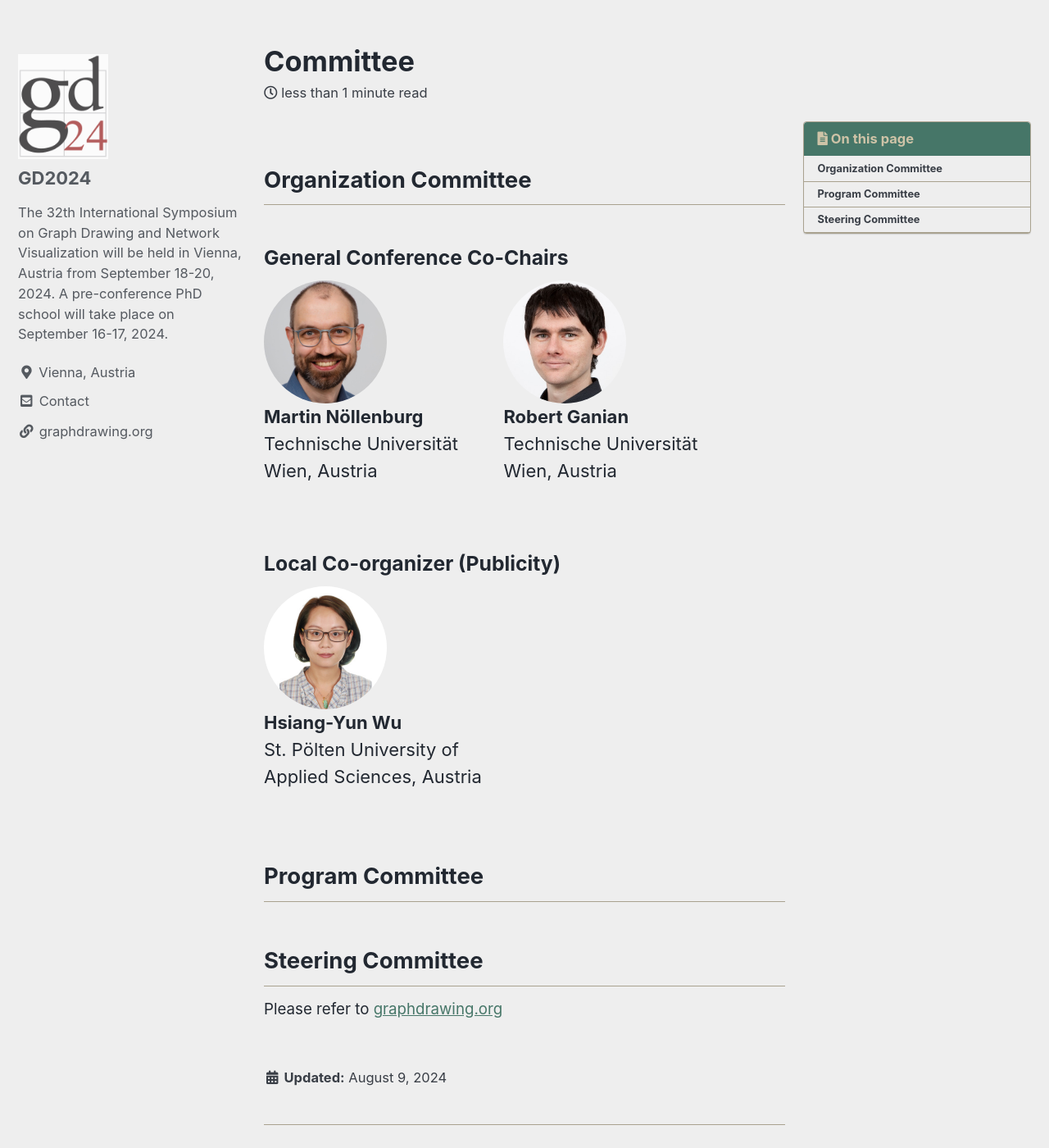
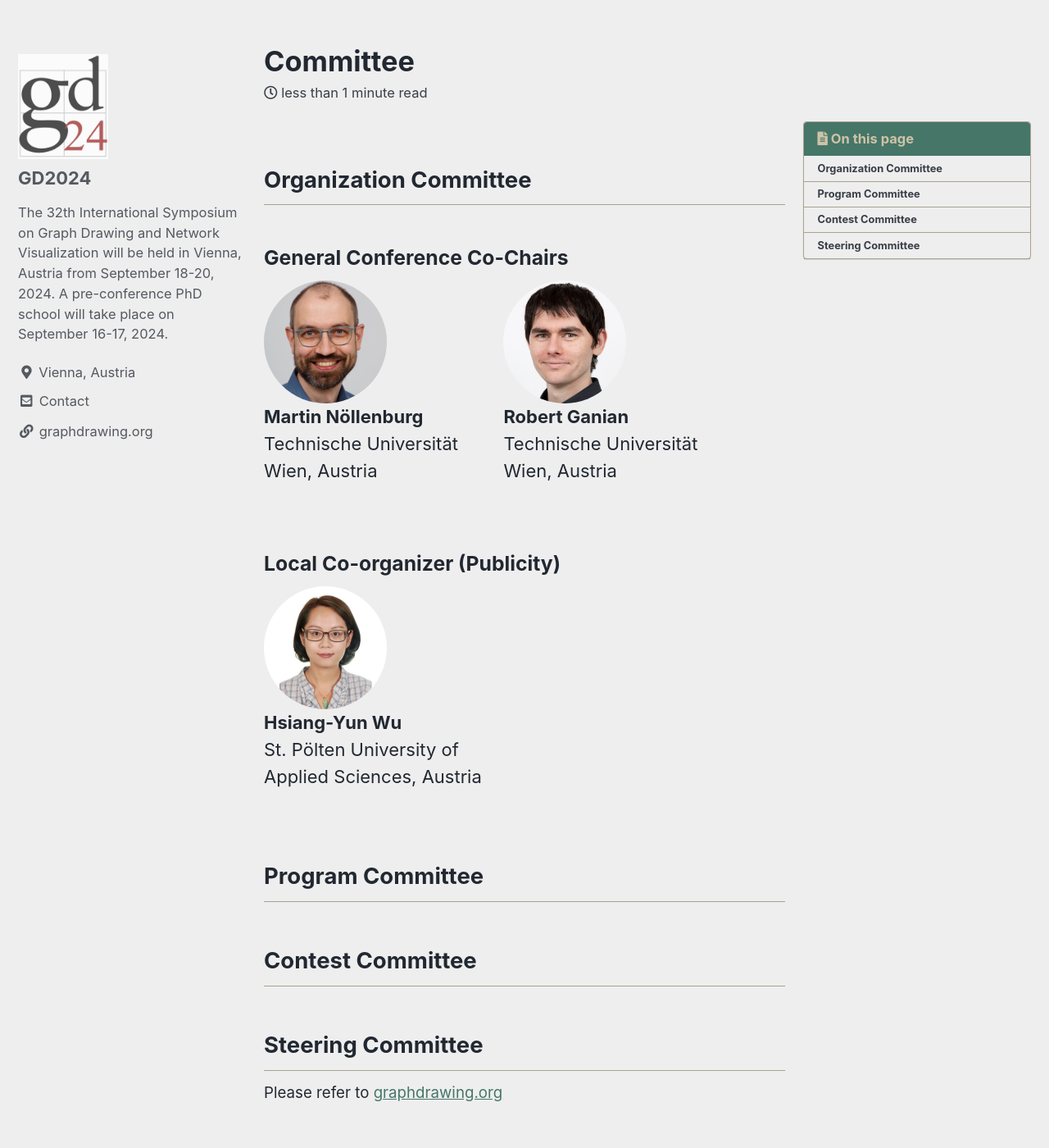
Before and after one commit to graphdrawing/gd2024, a Jekyll site: the page built from pages/committee.md, in a window 1280 px wide and 1400 px high, scrolled down 367 px. Shown: the whole window at 82% size. Built offline with Jekyll 4.4.1, drawn with Linux system fonts in a browser that asks for light colours; cached includes are drawn as plain includes.

Commit message:
Update committee.md
added contest

```diff
--- a/pages/committee.md
+++ b/pages/committee.md
@@ -64,6 +64,8 @@
 * Reinhard von Hanxleden (co-chair), Christian-Albrechts-Universität zu Kiel, Germany
 * Tatiana von Landesberger, Universität Köln, Germany -->
 
+## Contest Committee
+
 ## Steering Committee
 
 Please refer to [graphdrawing.org](http://graphdrawing.org/sc.html)
```
